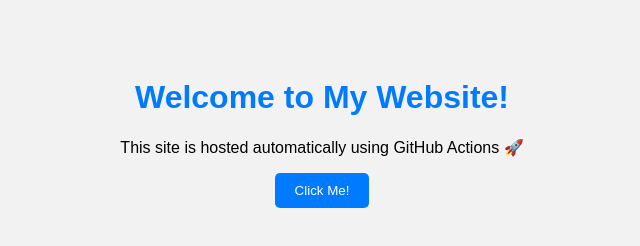
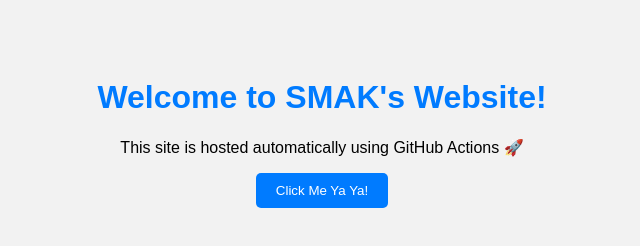
Before and after one commit to BlackSMAK/DevOps_Practice_AWS, a plain HTML site: page index.html in a window 1280 px wide. Shown: the whole page, without its empty margins (318-958 px from the left). Drawn offline with Linux system fonts and the light colour scheme.

Commit message:
Update website title and button text

```diff
--- a/index.html
+++ b/index.html
@@ -7,10 +7,10 @@
   <link rel="stylesheet" href="style.css">
 </head>
 <body>
-  <h1>Welcome to My Website!</h1>
+  <h1>Welcome to SMAK's Website!</h1>
   <p>This site is hosted automatically using GitHub Actions 🚀</p>
 
-  <button onclick="showMessage()">Click Me!</button>
+  <button onclick="showMessage()">Click Me Ya Ya!</button>
   <p id="message"></p>
 
   <script src="script.js"></script>
```
